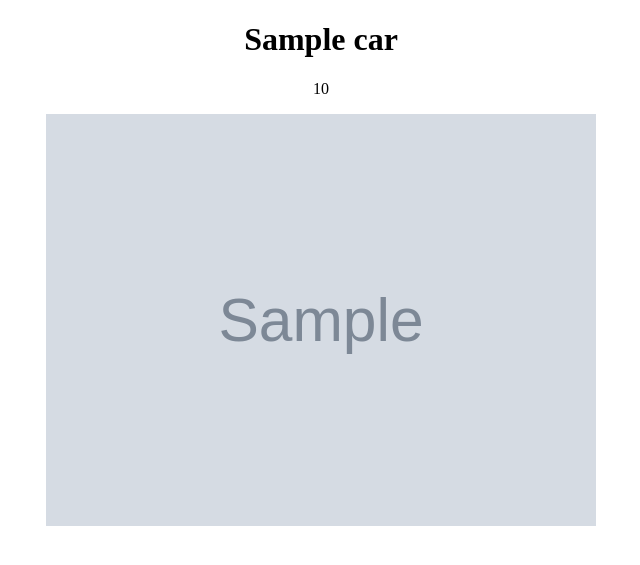
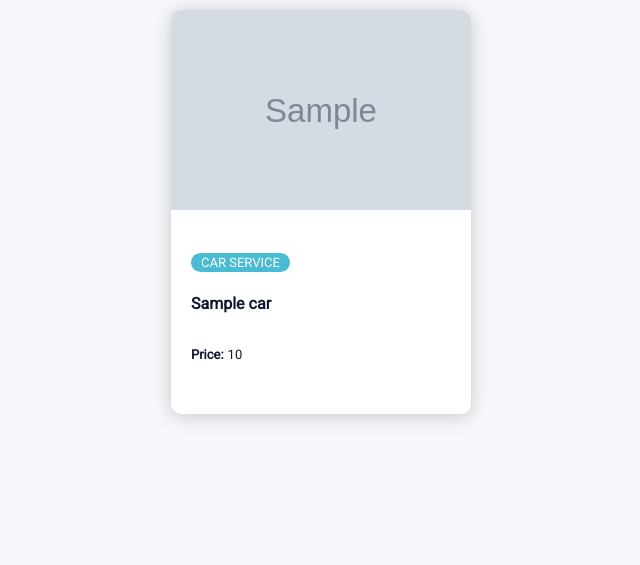
Before and after one commit to khajackie2206/carForRentSymfony, a Symfony app: template templates/product/index.html.twig in a window 1280 px wide. Shown: the top 565 px of the page, without its empty margins (319-959 px from the left). Run offline with Twig, Linux system fonts and the light colour scheme; the template is opened without the code that fills it: most values are stand-ins (such as "Sample title", 1, 10 or a date in 2020); grey boxes marked "Sample" are stand-in pictures; some libraries are stand-ins or nearby versions.

Commit message:
fix: change interface of product card

```diff
--- a/src/Controller/ProductController.php
+++ b/src/Controller/ProductController.php
@@ -55,7 +55,7 @@ class ProductController extends AbstractController
     }
 
     #[Route("/product/price/{price}", name: "product_search_by_price", requirements: ['price' => '\d+'])]
-    public function showPrice(ManagerRegistry $doctrine, int $price)
+    public function showPrice(ManagerRegistry $doctrine, int $price): Response
     {
         $cars = $doctrine->getRepository(Product::class)->findAllGreaterThanPrice($price);
         if (!$cars) {
--- a/templates/product/index.html.twig
+++ b/templates/product/index.html.twig
@@ -1,13 +1,126 @@
-<!DOCTYPE html>
+{% extends 'base.html.twig' %}
 
-<title>Hello ProductController!</title>
+{% block title %}Hello ProductController!{% endblock %}
 
 {% block body %}
+    <style>
+        @import url("https://fonts.googleapis.com/css2?family=Roboto&display=swap");
+        * {
+            box-sizing: border-box;
+        }
+        body {
+            display: flex;
+            justify-content: center;
+            align-items: center;
+            margin: 0;
+            background-color: #f7f8fc;
+            font-family: "Roboto", sans-serif;
+            color: #10182f;
+        }
+        .container {
+            display: flex;
+            width: 1040px;
+            justify-content: space-evenly;
+            flex-wrap: wrap;
+        }
+        .card {
+            margin: 10px;
+            background-color: #fff;
+            border-radius: 10px;
+            box-shadow: 0 2px 20px rgba(0, 0, 0, 0.2);
+            overflow: hidden;
+            width: 300px;
+        }
+        .card-header img {
+            width: 100%;
+            height: 200px;
+            object-fit: cover;
+        }
+        .card-body {
+            display: flex;
+            flex-direction: column;
+            justify-content: center;
+            align-items: flex-start;
+            padding: 20px;
+            min-height: 200px;
+        }
+        .tag {
+            background: #cccccc;
+            border-radius: 50px;
+            font-size: 12px;
+            margin: 0;
+            color: #fff;
+            padding: 2px 10px;
+            text-transform: uppercase;
+            cursor: pointer;
+        }
+        .tag-teal {
+            background-color: #47bcd4;
+        }
+        .tag-purple {
+            background-color: #5e76bf;
+        }
+        .tag-pink {
+            background-color: #cd5b9f;
+        }
+        .card-body p {
+            font-size: 13px;
+            display: inline-block;
+        }
+        .card-body span {
+            font-size: 13px;
+            display: inline-block;
+        }
+        .user {
+            display: flex;
+            margin-top: auto;
+        }
+        .user img {
+            border-radius: 50%;
+            width: 40px;
+            height: 40px;
+            margin-right: 10px;
+        }
+        .user-info h5 {
+            margin: 0;
+        }
+        .user-info small {
+            color: #545d7a;
+        }
+        .card-infomation {
+            width: 100%;
+            display: flex;
+            align-items: center;
+            justify-content: center;
+        }
+        .infomation-left {
+            width: 49%;
+            display: inline-block;
+        }
+        .infomation-right {
+            width: 49%;
+            display: inline-block;
+        }
+    </style>
+
+    <div class="container">
     {% for car in cars %}
-        <div style="text-align: center;">
-            <h1>{{ car.name }}</h1>
-            <p>{{ car.price }}</p>
-            <img src="{{ car.thumb }}" alt="" width="550px;">
+    <div class="card">
+        <div class="card-header">
+            <img src="{{ car.thumb }}" alt="rover"/>
         </div>
+        <div class="card-body">
+            <span class="tag tag-teal">Car service</span>
+            <h4>
+                {{ car.name }}
+            </h4>
+            <div class="card-price">
+                <div>
+                    <p><b>Price: </b></p>
+                    <span>{{ car.price }}</span>
+                </div>
+            </div>
+        </div>
+    </div>
     {% endfor %}
 {% endblock %}
```
